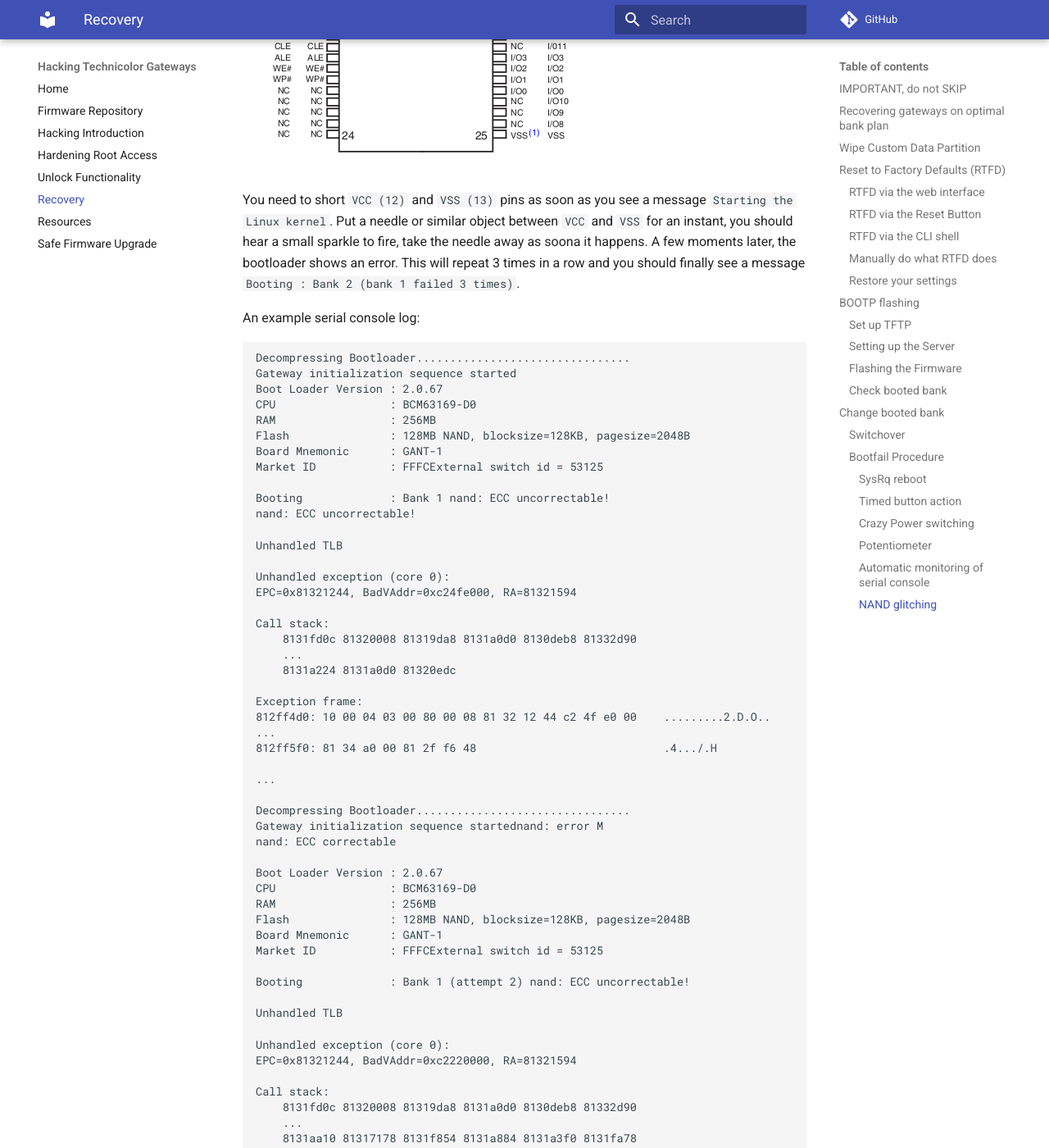
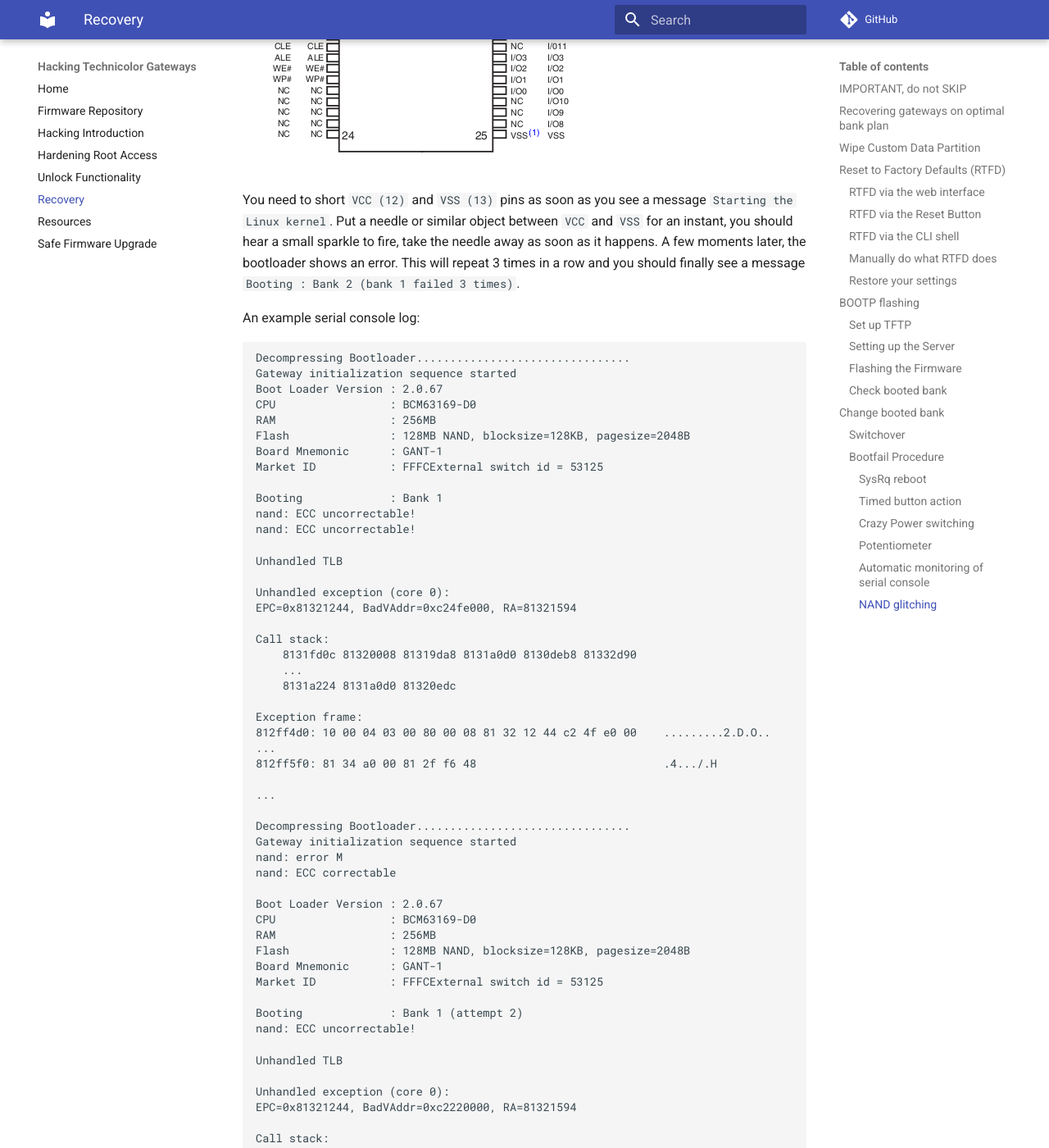
Before and after one commit to hack-technicolor/hack-technicolor, an MkDocs documentation site: the page built from docs/Recovery.md, in a window 1280 px wide and 1400 px high, scrolled down 14966 px. Shown: the whole window at 82% size. Built offline with MkDocs 1.6.1 and Material for MkDocs 9.7.7, drawn with Linux system fonts in a browser that asks for light colours; comment, search, counter and statistics services are not loaded; some of the changed text lies outside the part shown.

````diff
--- a/docs/Recovery.md
+++ b/docs/Recovery.md
@@ -362,10 +362,11 @@ This is a last resort if you can't manage to get any previous working. There are
 
 ![Typical NAND flash memory](images/nand.png)
 
-You need to short `VCC (12)` and `VSS (13)` pins as soon as you see a message `Starting the Linux kernel`. Put a needle or similar object between `VCC` and `VSS` for an instant, you should hear a small sparkle to fire, take the needle away as soona it happens. A few moments later, the bootloader shows an error. This will repeat 3 times in a row and you should finally see a message `Booting : Bank 2 (bank 1 failed 3 times)`.
+You need to short `VCC (12)` and `VSS (13)` pins as soon as you see a message `Starting the Linux kernel`. Put a needle or similar object between `VCC` and `VSS` for an instant, you should hear a small sparkle to fire, take the needle away as soon as it happens. A few moments later, the bootloader shows an error. This will repeat 3 times in a row and you should finally see a message `Booting : Bank 2 (bank 1 failed 3 times)`.
 
 An example serial console log:
-```
+
+```hex
 Decompressing Bootloader................................
 Gateway initialization sequence started
 Boot Loader Version : 2.0.67
@@ -396,7 +398,8 @@ Exception frame:
 ...
 
 Decompressing Bootloader................................
-Gateway initialization sequence startednand: error M
+Gateway initialization sequence started
+nand: error M
 nand: ECC correctable
 
 Boot Loader Version : 2.0.67
@@ -426,7 +430,8 @@ Exception frame:
 ...
 
 Decompressing Bootloader................................
-Gateway initialization sequence startednand: error M
+Gateway initialization sequence started
+nand: error M
 nand: ECC correctable
 
 Boot Loader Version : 2.0.67
````
Also changed, not shown: other parts of docs/Recovery.md (+6 -3 lines), docs/Upgrade.md (+3 -3 lines).
